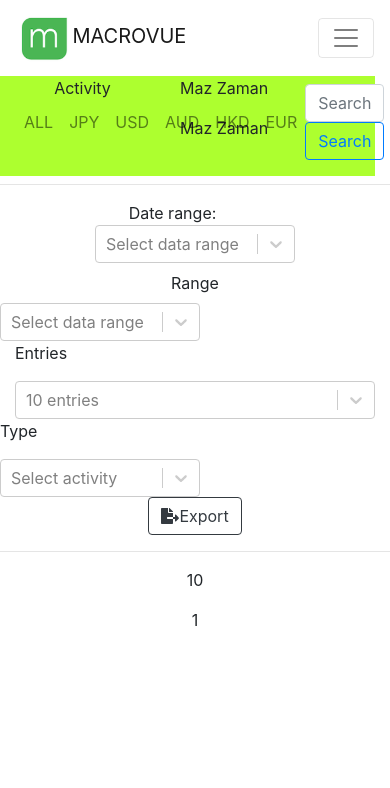
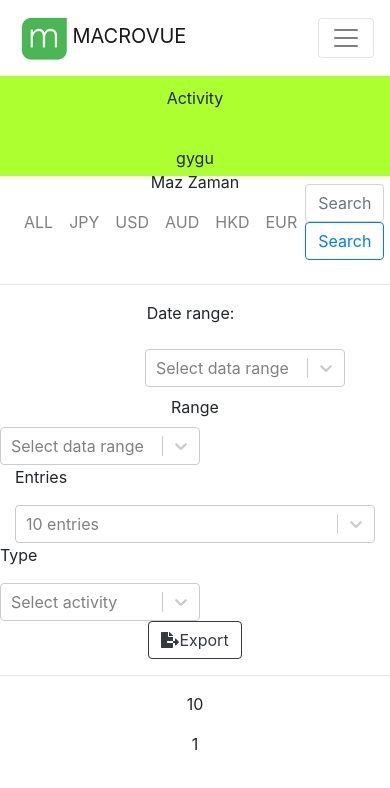
Before and after one commit to jose-guerrerog/MacrovueReact, a React (Create React App) app: page / in a window 390 px wide. Shown: the top 788 px of the page. Built offline with nearby package versions, Linux system fonts and the light colour scheme.

Commit message:
Working responsiveness of Header

```diff
--- a/src/components/Header.js
+++ b/src/components/Header.js
@@ -1,7 +1,7 @@
 import React, { Component } from 'react';
-import { Row, Col } from 'react-bootstrap';
 import macrovue from '../utils/macrovue.png';
 import { Navbar, NavDropdown, Nav } from 'react-bootstrap';
+import '../styles/Style-app.css';
 
 class Header extends Component {
   constructor(props) {
@@ -35,19 +35,22 @@ class Header extends Component {
             </Nav>
           </Navbar.Collapse>
         </Navbar>
-        <Row className="green-section">
-          <Col className="col-md-6">
+        <div class="green-section">
+          <div class="row">
+          <div class="column-header">
             <p>Activity</p>
-          </Col>
-          <Col className="col-md-6">
-            <Row>
+          </div>
+          <div class="column-header">
+            <div class="row">
+              <p>gygu</p>
+            </div>
+            <div class="row">
               <p>{this.state.username}</p>
-            </Row>
-            <Row>
-              <p>{this.state.username}</p>
-            </Row>
-          </Col>
-        </Row>
+            </div>
+          </div>
+          </div>
+        </div>
+
       </div>
     );
   }
--- a/src/styles/Style-app.css
+++ b/src/styles/Style-app.css
@@ -8,18 +8,16 @@
 .green-section {
     background: greenyellow;
     height: 100px;
-    position: fixed;
     width: 100%;
 }
 
 .select-range {
     width: 200px;
-};
+}
 
 label.search {
     width: 100px;
-  }
-
+}
 
 .inline {
     display: inline;
@@ -32,3 +30,18 @@ label.search {
 .navbar .dropdown {
     background-color: #3e968a;
 }
+
+.column-header {
+    width: 50%;
+    padding: 10px;
+}
+
+.row > p {
+    margin: 0 auto;
+}
+
+@media screen and (max-width: 992px) {
+    .column-header {
+      width: 100%;
+    }
+}
```
